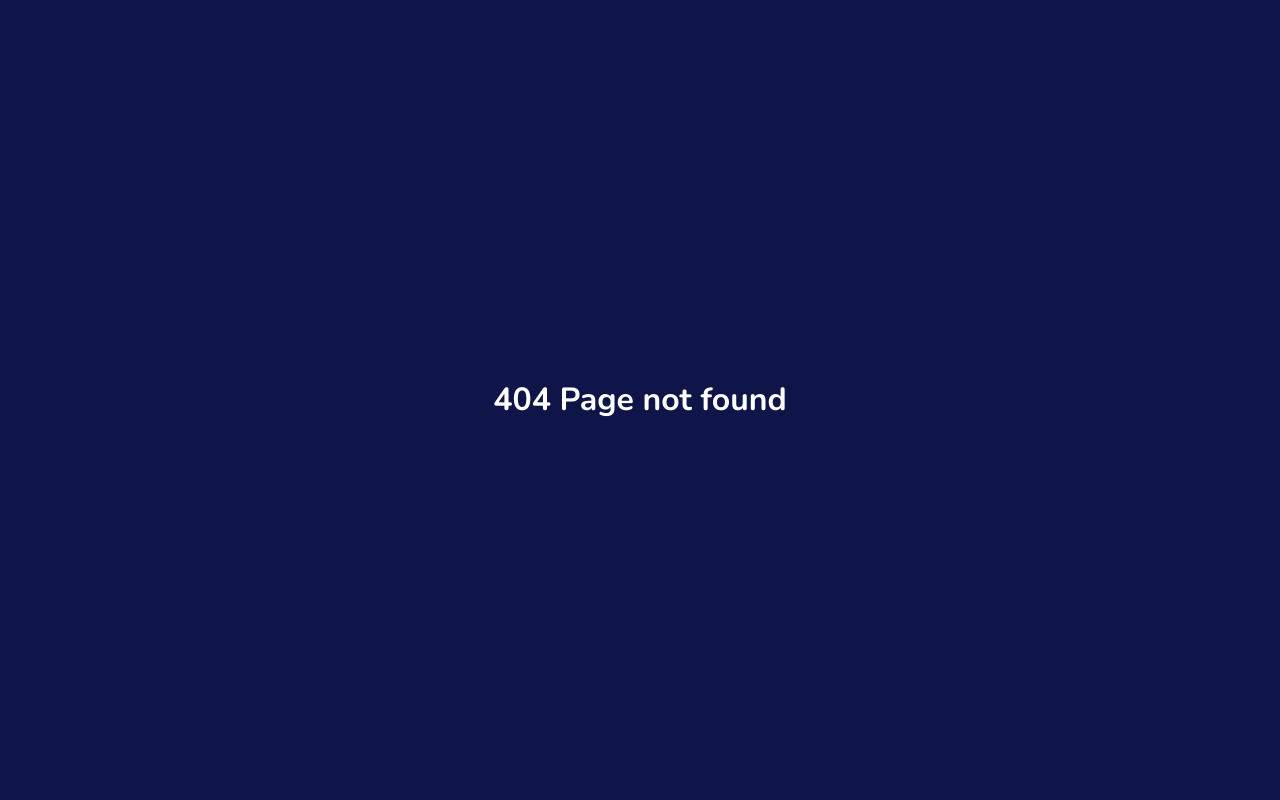
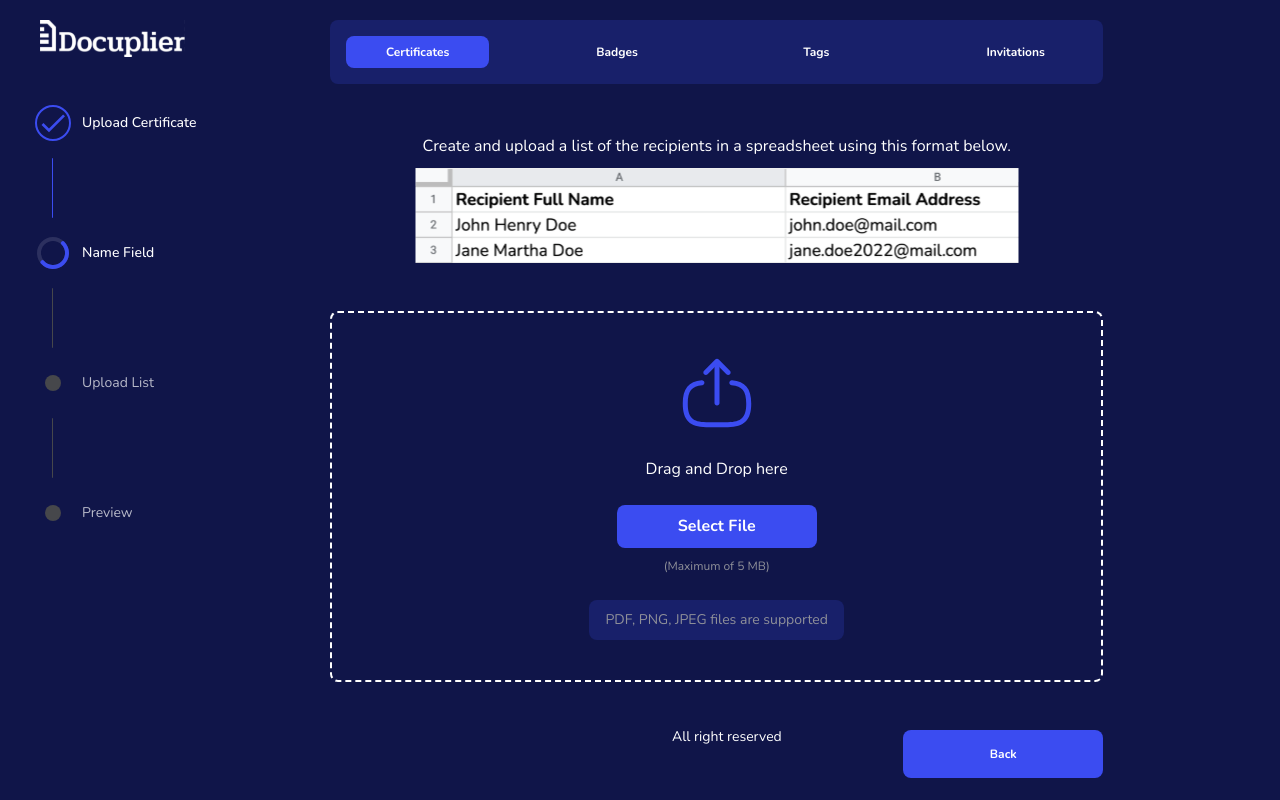
Before and after one commit to docuplier/Frontend, a React (Vite) app: page /certificates/upload-list in a window 1280 px wide. Before the commit this address had no page. Built offline with nearby package versions, Linux system fonts and the light colour scheme.

Commit message:
extract layout from component

```diff
--- a/src/App.tsx
+++ b/src/App.tsx
@@ -1,14 +1,37 @@
+import DocumentLayout from "components/Layout/DocumentLayout/DocumentLayout";
 import Layout from "components/Layout/Layout";
 import PageSpinner from "components/pageSpinner/PageSpinner";
+import { CERTIFICATE_STEPS, DOCUMENT_TABS } from "constants/appConstants";
 import { Suspense } from "react";
-import { Route, Routes } from "react-router-dom";
-import routes from "Routes";
+import { Navigate, Route, Routes } from "react-router-dom";
+import routes, { paths } from "Routes";
 
 function App() {
   return (
     <Routes>
       <Route element={<Layout />}>
-        {routes.map(({ component: Component, path }) => (
+        {routes.main.map(({ component: Component, path }) => (
+          <Route
+            path={path}
+            key={path}
+            element={
+              <Suspense fallback={<PageSpinner />}>
+                <Component />
+              </Suspense>
+            }
+          />
+        ))}
+      </Route>
+
+      {}
+      <Route
+        path={routes.certificates.path}
+        element={
+          <DocumentLayout tabItems={DOCUMENT_TABS} steps={CERTIFICATE_STEPS} />
+        }
+      >
+        <Route index element={<Navigate to={paths.CERTIFICATES_UPLOAD} />} />
+        {routes.certificates.children.map(({ component: Component, path }) => (
           <Route
             path={path}
             key={path}
--- a/src/Routes/index.tsx
+++ b/src/Routes/index.tsx
@@ -1,42 +1,57 @@
+import DocumentLayout from "components/Layout/DocumentLayout/DocumentLayout";
 import path from "node:path/win32";
 import { lazy } from "react";
 
 export const paths = {
   HOME: "/",
+  MAIN: "/*",
   UPLOAD: "/document",
+  CERTIFICATES: "/certificates",
+  CERTIFICATES_UPLOAD: "/certificates/upload",
+  CERTIFICATES_NAME: "/certificates/name-field",
+  CERTIFICATES_UPLOAD_LIST: "/certificates/upload-list",
+  CERTIFICATES_PREVIEW: "/certificates/preview",
 };
 
-const routes = [
+const routes = {
+  main: [
     {
       path: paths.HOME,
       exact: true,
       component: lazy(() => import("../pages/Landing/Landing")),
     },
     {
-    path: paths.UPLOAD,
+      path: "*",
+      exact: true,
+      component: lazy(() => import("../pages/NotFound/NotFound")),
+    },
+  ],
+  certificates: {
+    path: paths.CERTIFICATES,
+    exact: true,
+    children: [
+      {
+        path: paths.CERTIFICATES_UPLOAD,
         exact: true,
         component: lazy(() => import("../pages/UploadDocument/UploadDocument")),
       },
       {
-    path: "/name-field",
+        path: paths.CERTIFICATES_NAME,
         exact: true,
         component: lazy(() => import("../pages/TextField/AddText")),
       },
       {
-    path: "/upload-list",
+        path: paths.CERTIFICATES_UPLOAD_LIST,
         exact: true,
         component: lazy(() => import("../pages/UploadList/UploadList")),
       },
       {
-    path: "/preview",
+        path: paths.CERTIFICATES_PREVIEW,
         exact: true,
         component: lazy(() => import("../pages/Preview/Preview")),
       },
-  {
-    path: "*",
-    exact: true,
-    component: lazy(() => import("../pages/NotFound/NotFound")),
+    ],
   },
-];
+};
 
 export default routes;
--- a/src/components/Dropzone/components/PreUpload.tsx
+++ b/src/components/Dropzone/components/PreUpload.tsx
@@ -24,7 +24,7 @@ const PreUpload = ({ theme, onUploadClick, fileName }: IPreUploadProps) => {
         alignItems="center"
         justifyContent="center"
       >
-        <Typography variant="body1" color={fileName && "text.success"}>
+        <Typography variant="body1" color={fileName && "success.main"}>
           {fileName ? fileName : "Drag and Drop here"}
         </Typography>
       </Grid>
--- /dev/null
+++ b/src/components/Layout/DocumentLayout/DocumentLayout.tsx
@@ -0,0 +1,71 @@
+import {
+  Box,
+  Container,
+  Grid,
+  Stack,
+  useMediaQuery,
+  useTheme,
+} from "@mui/material";
+import Dropzone from "components/Dropzone/Dropzone";
+import { Link, Outlet, useNavigate } from "react-router-dom";
+import SharedStepper from "components/SharedStepper/SharedStepper";
+import TabButtons from "components/TabButtons/TabButtons";
+import LogoWhite from "assets/logo-white.svg";
+import { FC } from "react";
+import Footer from "../Footer";
+
+export interface IDocumentLayout {
+  steps: { label: string; value: number; path: string }[];
+  tabItems: { id: number; name: string }[];
+}
+
+const DocumentLayout: FC<IDocumentLayout> = ({ steps, tabItems }) => {
+  const theme = useTheme();
+  const navigate = useNavigate();
+  const isMobile = useMediaQuery(theme.breakpoints.down("sm"));
+
+  return (
+    <Box
+      pl={10}
+      pr={20}
+      sx={{
+        position: "relative",
+        height: isMobile ? "100%" : "100vh",
+        pt: theme.spacing(5),
+        pb: theme.spacing(10),
+      }}
+    >
+      <Grid container>
+        <Grid item xs={12} md={3} sx={{ height: "100%" }}>
+          <Stack spacing={6}>
+            <Link to="/">
+              <img src={LogoWhite} alt="" width={isMobile ? 126.8 : "50%"} />
+            </Link>
+
+            <SharedStepper orientation="vertical" steps={steps} current={1} />
+          </Stack>
+        </Grid>
+        <Grid item xs={12} md={8} sx={{ height: "100%" }}>
+          <Grid container spacing={10}>
+            <Grid item xs={12}>
+              <TabButtons activeTab={1} isMobile={isMobile} data={tabItems} />
+            </Grid>
+            <Grid item xs={12}>
+              <Outlet />
+              {/* <Dropzone
+                accept={{ "image/jpeg": [], "image/png": [], ".pdf": [] }}
+                onUpload={handleUpload}
+                theme={theme}
+              /> */}
+            </Grid>
+          </Grid>
+        </Grid>
+      </Grid>
+      <Box sx={{ position: "absolute", bottom: "20px", left: "50%" }}>
+        <Footer />
+      </Box>
+    </Box>
+  );
+};
+
+export default DocumentLayout;
--- a/src/components/TabButtons/TabButtons.tsx
+++ b/src/components/TabButtons/TabButtons.tsx
@@ -1,13 +1,15 @@
 import { Box, Button, Grid } from "@mui/material";
 import { FC } from "react";
+import { useNavigate } from "react-router-dom";
 
 export interface ITabButtonsProps {
   activeTab: number;
   isMobile?: boolean;
-  data: { id: number; name: string }[];
+  data: { id: number; name: string; path?: string }[];
 }
 
 const TabButtons: FC<ITabButtonsProps> = ({ activeTab, isMobile, data }) => {
+  const navigate = useNavigate();
   return (
     <Box
       height={64}
@@ -28,6 +30,7 @@ const TabButtons: FC<ITabButtonsProps> = ({ activeTab, isMobile, data }) => {
               variant={v.id === activeTab ? "contained" : "text"}
               fullWidth
               sx={{ maxWidth: 156, color: "#fff" }}
+              onClick={() => v.path && navigate(v.path)}
             >
               {v.name}
             </Button>
--- /dev/null
+++ b/src/constants/appConstants.ts
@@ -0,0 +1,28 @@
+import { paths } from "Routes";
+
+export const DOCUMENT_TABS = [
+  {
+    id: 1,
+    name: "Certificates",
+    path: paths.CERTIFICATES,
+  },
+  {
+    id: 2,
+    name: "Badges",
+  },
+  {
+    id: 3,
+    name: "Tags",
+  },
+  {
+    id: 4,
+    name: "Invitations",
+  },
+];
+
+export const CERTIFICATE_STEPS = [
+  { value: 1, label: "Upload Certificate", path: paths.CERTIFICATES_UPLOAD },
+  { value: 2, label: "Name Field", path: paths.CERTIFICATES_NAME },
+  { value: 3, label: "Upload List", path: paths.CERTIFICATES_UPLOAD_LIST },
+  { value: 4, label: "Preview", path: paths.CERTIFICATES_PREVIEW },
+];
--- a/src/pages/Landing/components/HeroSection/HeroSection.tsx
+++ b/src/pages/Landing/components/HeroSection/HeroSection.tsx
@@ -52,7 +52,7 @@ const HeroSection = ({
                 size="large"
                 fullWidth
                 sx={{ maxWidth: 304 }}
-                onClick={() => navigate(paths.UPLOAD)}
+                onClick={() => navigate(paths.CERTIFICATES_UPLOAD)}
               >
                 Start for Free
               </Button>
--- a/src/pages/UploadDocument/UploadDocument.tsx
+++ b/src/pages/UploadDocument/UploadDocument.tsx
@@ -11,6 +11,7 @@ import { Link, useNavigate } from "react-router-dom";
 import SharedStepper from "components/SharedStepper/SharedStepper";
 import TabButtons from "components/TabButtons/TabButtons";
 import LogoWhite from "assets/logo-white.svg";
+import { paths } from "Routes";
 
 const tabItems = [
   {
@@ -45,44 +46,14 @@ const UploadDocument = () => {
 
   const handleUpload = (data: File) => {
     console.log(data);
-    navigate("/name-field");
+    navigate(paths.CERTIFICATES_NAME);
   };
   return (
-    <Box
-      pl={10}
-      pr={20}
-      sx={{
-        height: isMobile ? "100%" : "100vh",
-        pt: theme.spacing(5),
-        pb: theme.spacing(10),
-      }}
-    >
-      <Grid container>
-        <Grid item xs={12} md={3} sx={{ height: "100%" }}>
-          <Stack spacing={6}>
-            <Link to="/">
-              <img src={LogoWhite} alt="" width={isMobile ? 126.8 : "50%"} />
-            </Link>
-
-            <SharedStepper orientation="vertical" steps={steps} current={1} />
-          </Stack>
-        </Grid>
-        <Grid item xs={12} md={8} sx={{ height: "100%" }}>
-          <Grid container spacing={10}>
-            <Grid item xs={12}>
-              <TabButtons activeTab={1} isMobile={isMobile} data={tabItems} />
-            </Grid>
-            <Grid item xs={12}>
-              <Dropzone
-                accept={{ "image/jpeg": [], "image/png": [], ".pdf": [] }}
-                onUpload={handleUpload}
-                theme={theme}
-              />
-            </Grid>
-          </Grid>
-        </Grid>
-      </Grid>
-    </Box>
+    <Dropzone
+      accept={{ "image/jpeg": [], "image/png": [], ".pdf": [] }}
+      onUpload={handleUpload}
+      theme={theme}
+    />
   );
 };
 
--- a/src/pages/UploadList/UploadList.tsx
+++ b/src/pages/UploadList/UploadList.tsx
@@ -1,8 +1,6 @@
 import {
   Box,
   Button,
-  Container,
-  Grid,
   Stack,
   Typography,
   useMediaQuery,
@@ -10,36 +8,8 @@ import {
 } from "@mui/material";
 import Dropzone from "components/Dropzone/Dropzone";
 import { useNavigate } from "react-router-dom";
-import SharedStepper from "components/SharedStepper/SharedStepper";
-import TabButtons from "components/TabButtons/TabButtons";
-import LogoWhite from "assets/logo-white.svg";
 import Spreadsheet from "assets/Spreadsheet.svg";
-
-const tabItems = [
-  {
-    id: 1,
-    name: "Certificates",
-  },
-  {
-    id: 2,
-    name: "Badges",
-  },
-  {
-    id: 3,
-    name: "Tags",
-  },
-  {
-    id: 4,
-    name: "Invitations",
-  },
-];
-
-const steps = [
-  { value: 1, label: "Upload Certificate" },
-  { value: 2, label: "Name Field" },
-  { value: 3, label: "Upload List" },
-  { value: 4, label: "Preview" },
-];
+import { paths } from "Routes";
 
 const UploadList = () => {
   const theme = useTheme();
@@ -48,31 +18,10 @@ const UploadList = () => {
 
   const handleUpload = (data: File) => {
     console.log(data);
-    navigate("/preview");
+    navigate(paths.CERTIFICATES_PREVIEW);
   };
   return (
-    <Box
-      pl={10}
-      pr={20}
-      sx={{
-        height: isMobile ? "100%" : "100vh",
-        pt: theme.spacing(5),
-        pb: theme.spacing(10),
-      }}
-    >
-      <Grid container>
-        <Grid item xs={12} md={3} sx={{ height: "100%" }}>
-          <Stack spacing={10}>
-            <img src={LogoWhite} alt="" width={isMobile ? 126.8 : "50%"} />
-            <SharedStepper orientation="vertical" steps={steps} current={3} />
-          </Stack>
-        </Grid>
-        <Grid item xs={12} md={8} sx={{ height: "100%" }}>
-          <Grid container spacing={6}>
-            <Grid item xs={12}>
-              <TabButtons activeTab={1} isMobile={isMobile} data={tabItems} />
-            </Grid>
-            <Grid item xs={12}>
+    <Stack spacing={12}>
       <Box
         sx={{
           width: "100%",
@@ -83,8 +32,8 @@ const UploadList = () => {
         }}
       >
         <Typography variant="body1" sx={{ my: "10px" }}>
-                  Create and upload a list of the recipients in a spreadsheet
-                  using this format below.
+          Create and upload a list of the recipients in a spreadsheet using this
+          format below.
         </Typography>
         <img src={Spreadsheet} />
       </Box>
@@ -98,17 +47,13 @@ const UploadList = () => {
           variant="contained"
           sx={{ height: "48px", width: "200px" }}
           onClick={() => {
-                    navigate("/name-field");
+            navigate(paths.CERTIFICATES_NAME);
           }}
         >
           Back
         </Button>
       </Box>
-            </Grid>
-          </Grid>
-        </Grid>
-      </Grid>
-    </Box>
+    </Stack>
   );
 };
 
```
Also changed, not shown: src/pages/Preview/Preview.tsx (+4 -34 lines), src/pages/TextField/AddText.tsx (+6 -36 lines). Lines whose indentation alone changed are shown as unchanged.
